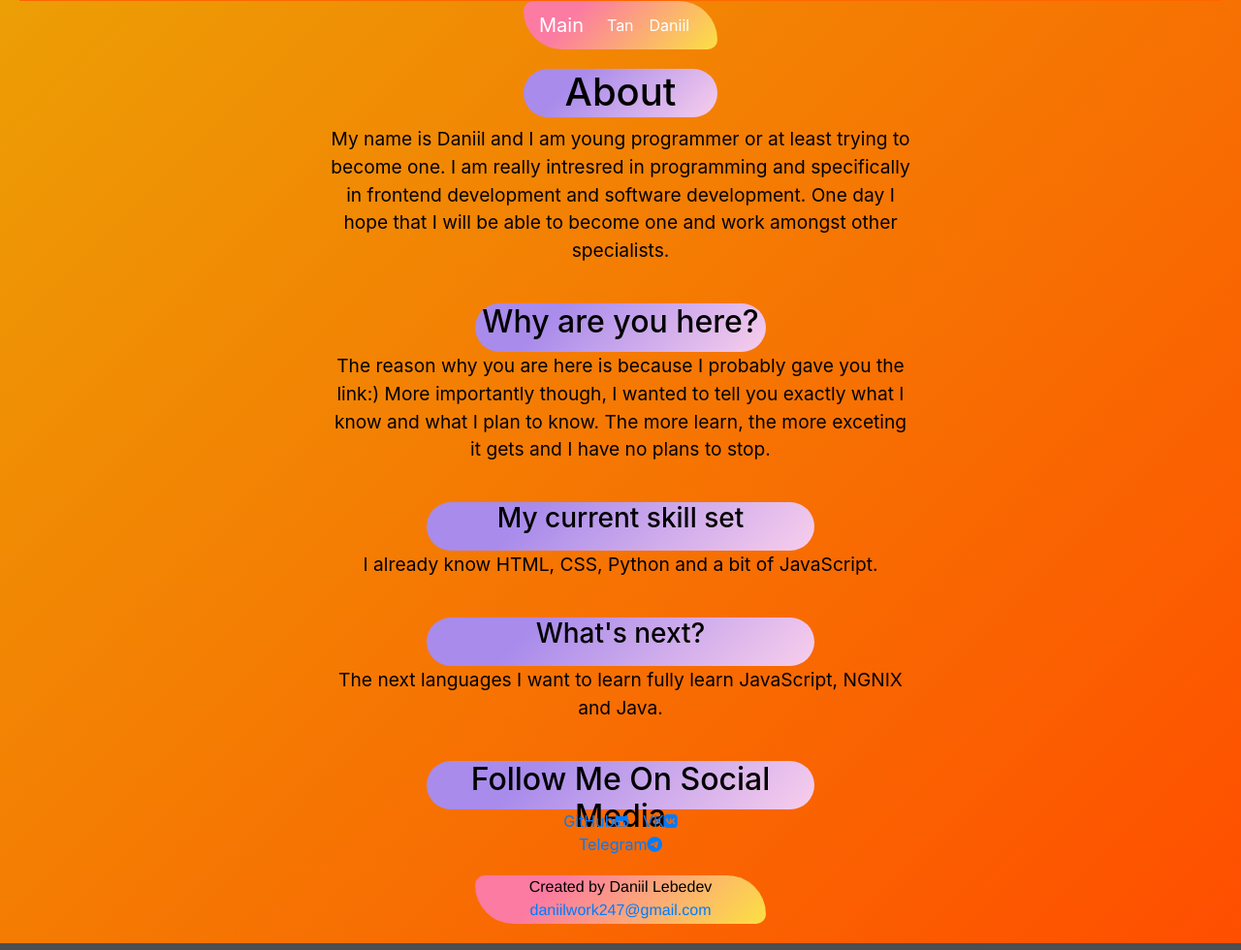
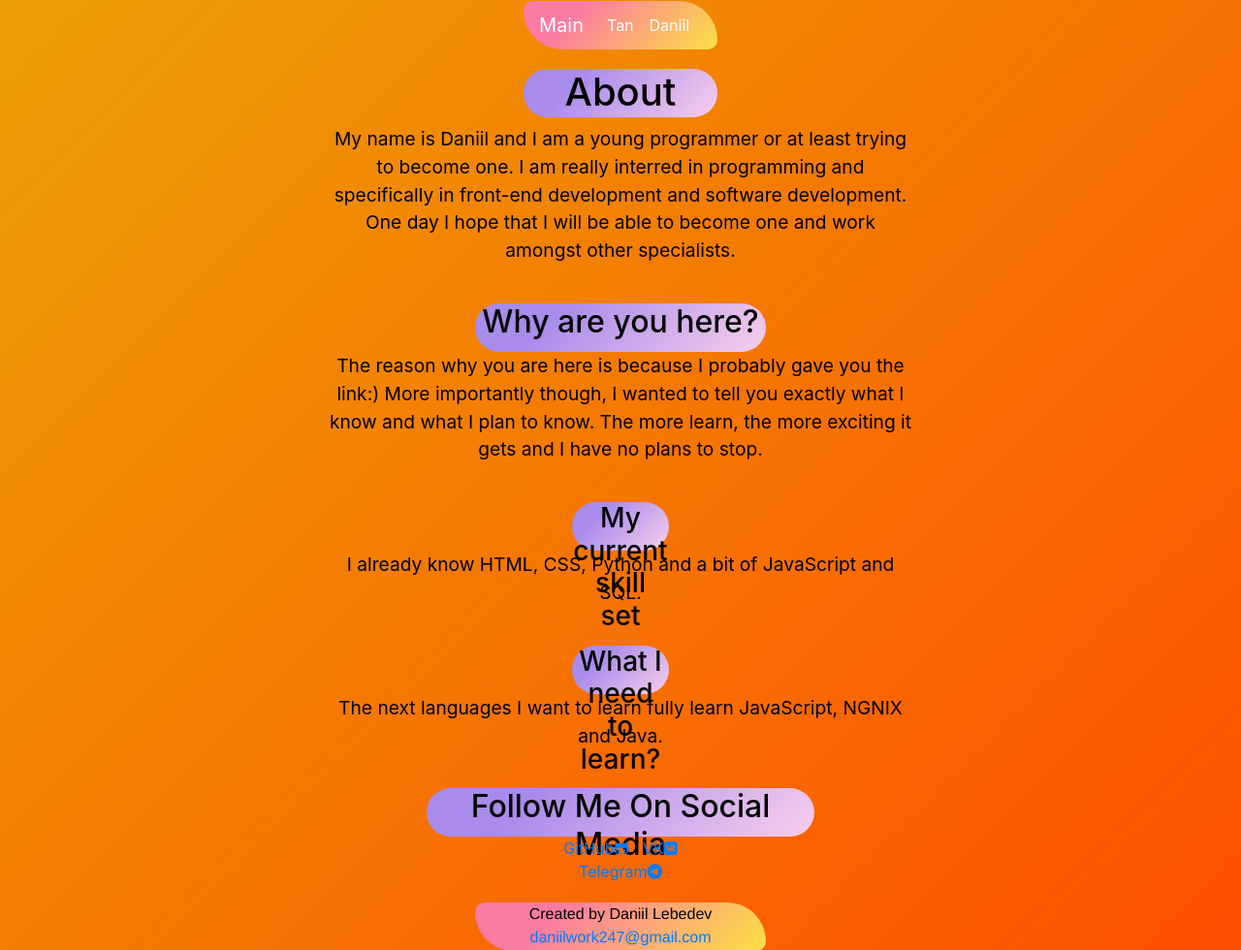
Before and after one commit to Mixed-Devs/Collab_Website, a Django app: page /daniil/ in a window 1280 px wide. Shown: the part 819-1799 px from the top of the page at 97% size. Run offline with Django 3.2, Linux system fonts and the light colour scheme; some libraries are stand-ins or nearby versions.

Commit message:
First Draft of Daniil's Website

```diff
--- a/website/website_app/static/css/daniil_styling.css
+++ b/website/website_app/static/css/daniil_styling.css
@@ -55,9 +55,7 @@ h1 {
 	align-items: center;
 	justify-content: center;
 	text-align: center;
-	color: #fff;
 	padding: 0 20px;
-	background: #ff6600;
 }
 
 .video-container {
@@ -67,14 +65,14 @@ h1 {
 	width: 100%;
 	height: 100%;
 	overflow: hidden;
-	background: var(--primary-color) url('./https://traversymedia.com/downloads/cover.jpg') no-repeat center
+	background: url('./https://traversymedia.com/downloads/cover.jpg') no-repeat center
 		center/cover;
 }
 
 .video-container video {
 	min-width: 100%;
 	min-height: 100%;
-  position: absolute;
+  	position: absolute;
 	top: 50%;
 	left: 50%;
 	transform: translate(-50%, -50%);
@@ -99,10 +97,8 @@ h1 {
 .btn {
 	display: inline-block;
 	padding: 10px 30px;
-	background: var(--primary-color);
 	color: #ff6600;
 	border-radius: 5px;
-	border: solid #ff6600 1px;
 	margin-top: 25px;
 	opacity: 0.7;
 }
@@ -143,7 +139,7 @@ h1 {
 	background-image: linear-gradient(315deg, #f8ceec 0%, #a88beb 74%);
 	margin: auto;
 	border-radius: 25px;
-  	width: 400px;
+  	width: 100px;
   	height: 50px;
 }
 
--- a/website/website_app/templates/daniil_website.html
+++ b/website/website_app/templates/daniil_website.html
@@ -42,26 +42,27 @@
         <section id="about">
 			<h1>About</h1>
 			<p>
-				My name is Daniil and I am young programmer or at least trying to become one.
-                I am really intresred in programming and specifically in frontend development and software development.
+                My name is Daniil and I am a young programmer or at least trying to become one.
+                I am really interred in programming and specifically in front-end development and software development.
                 One day I hope that I will be able to become one and work amongst other specialists.
             </p>
         </section>
 
         <section id="about">
             <h2>Why are you here?</h2>
-                <p>The reason why you are here is because I probably gave you the link:)
+                <p>
+                    The reason why you are here is because I probably gave you the link:)
                     More importantly though, I wanted to tell you exactly what I know and what I plan to know.
-                    The more learn, the more exceting it gets and I have no plans to stop.
-                 </p>
+                    The more learn, the more exciting it gets and I have no plans to stop.
+                </p>
         </section>
 
         <section id="about">
             <h3>My current skill set</h3>
-            <p>I already know HTML, CSS, Python and a bit of JavaScript.</p>
+            <p>I already know HTML, CSS, Python and a bit of JavaScript and SQL.</p>
         </section>
         <section id="about">
-            <h3>What's next?</h3>
+            <h3>What I need to learn?</h3>
             <p>The next languages I want to learn fully learn JavaScript, NGNIX and Java.</p>
         </section>
         <section id="contact">
```
